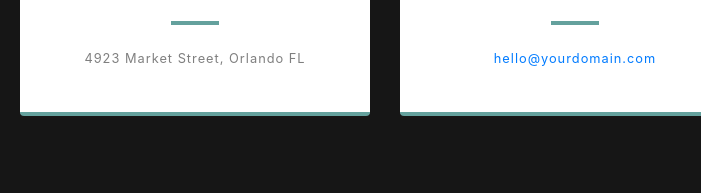
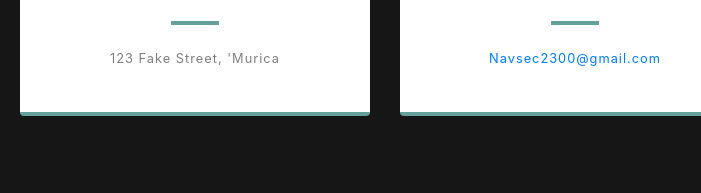
Before and after one commit to Anas2300/Anas2300.github.io, a website with bundled scripts: page index.html in a window 1280 px wide. Shown: the part 3627-3820 px from the top of the page, 65-766 px from the left. Built offline with nearby package versions, Linux system fonts and the light colour scheme; files whose address does not match are found by name.

Commit message:
Update index.html

```diff
--- a/index.html
+++ b/index.html
@@ -160,7 +160,7 @@
                 <i class="fas fa-map-marked-alt text-primary mb-2"></i>
                 <h4 class="text-uppercase m-0">Address</h4>
                 <hr class="my-4">
-                <div class="small text-black-50">4923 Market Street, Orlando FL</div>
+                <div class="small text-black-50">123 Fake Street, 'Murica</div>
               </div>
             </div>
           </div>
@@ -172,7 +172,7 @@
                 <h4 class="text-uppercase m-0">Email</h4>
                 <hr class="my-4">
                 <div class="small text-black-50">
-                  <a href="#">hello@yourdomain.com</a>
+                  <a href="#">Navsec2300@gmail.com</a>
                 </div>
               </div>
             </div>
```
